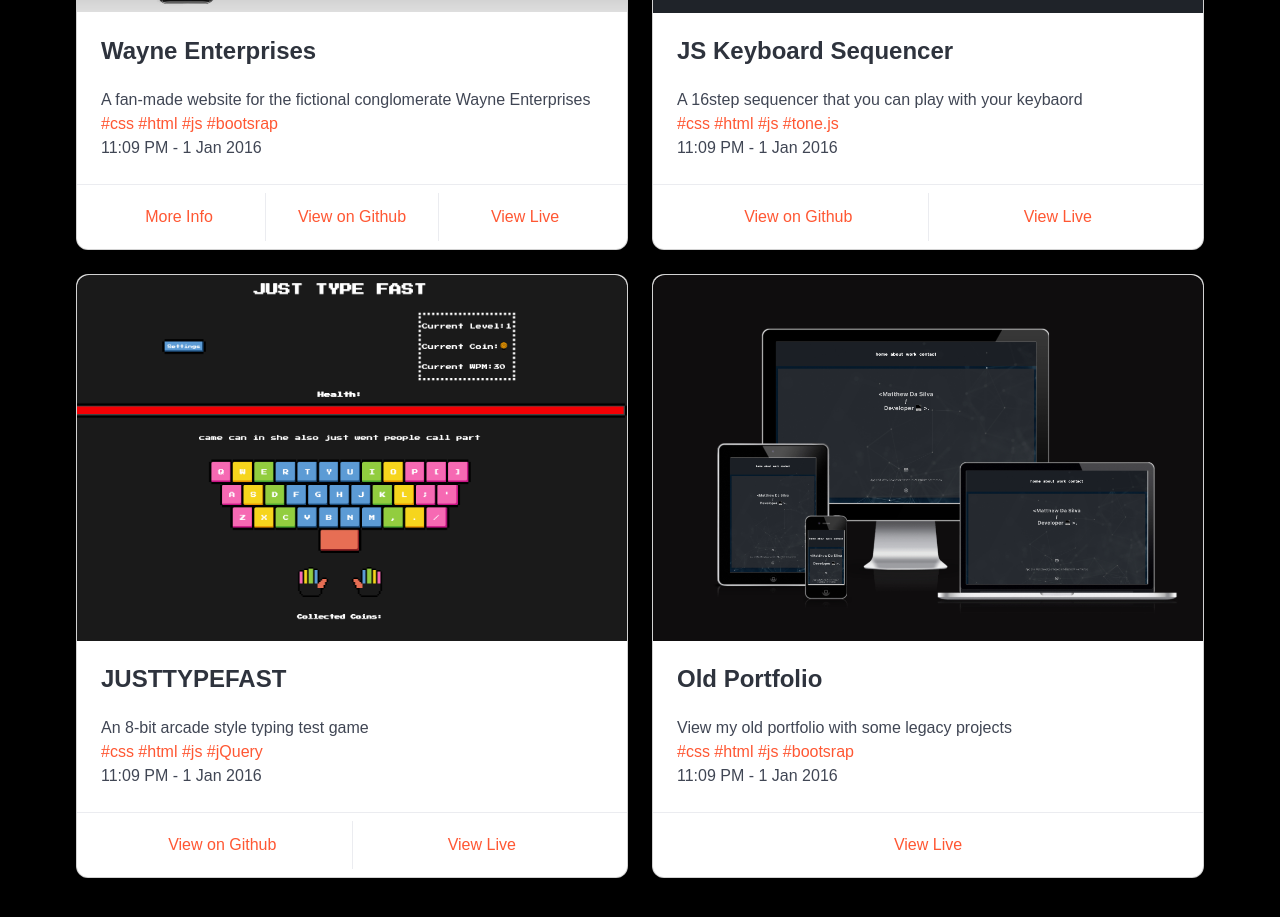
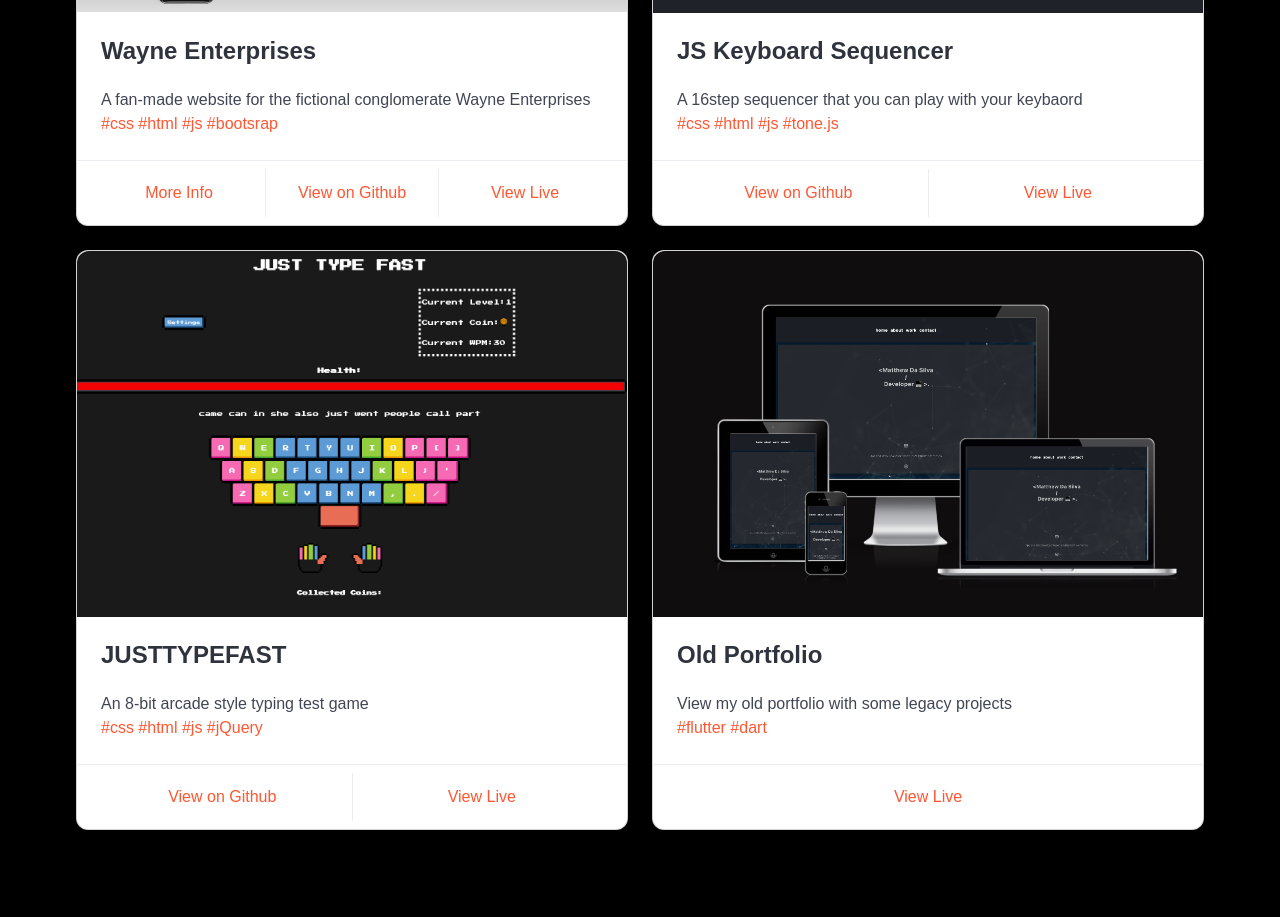
Before and after one commit to Mattds825/mgds-portfolio, a React (Create React App) app: page / in a window 1280 px wide. Shown: the part 2100-3017 px from the top of the page. Built offline with nearby package versions, Linux system fonts and the light colour scheme.

Commit message:
fix project cards wrong text

```diff
--- a/src/components/project.js
+++ b/src/components/project.js
@@ -23,8 +23,6 @@ function Project({ name, description, links, footerLinks, projectImage }) {
           {description}
           <br />
           {links}
-          <br />
-          <time datetime="2016-1-1">11:09 PM - 1 Jan 2016</time>
         </div>
       </div>
       <footer class="card-footer">
--- a/src/components/projects.js
+++ b/src/components/projects.js
@@ -97,10 +97,8 @@ function Projects() {
               description="View my old portfolio with some legacy projects"
               links={
                 <span>
-                  <a href="#">#css </a>
-                  <a href="#">#html </a>
-                  <a href="#">#js </a>
-                  <a href="#">#bootsrap </a>
+                  <a href="#">#flutter </a>
+                  <a href="#">#dart </a>
                 </span>
               }
               footerLinks={
```
